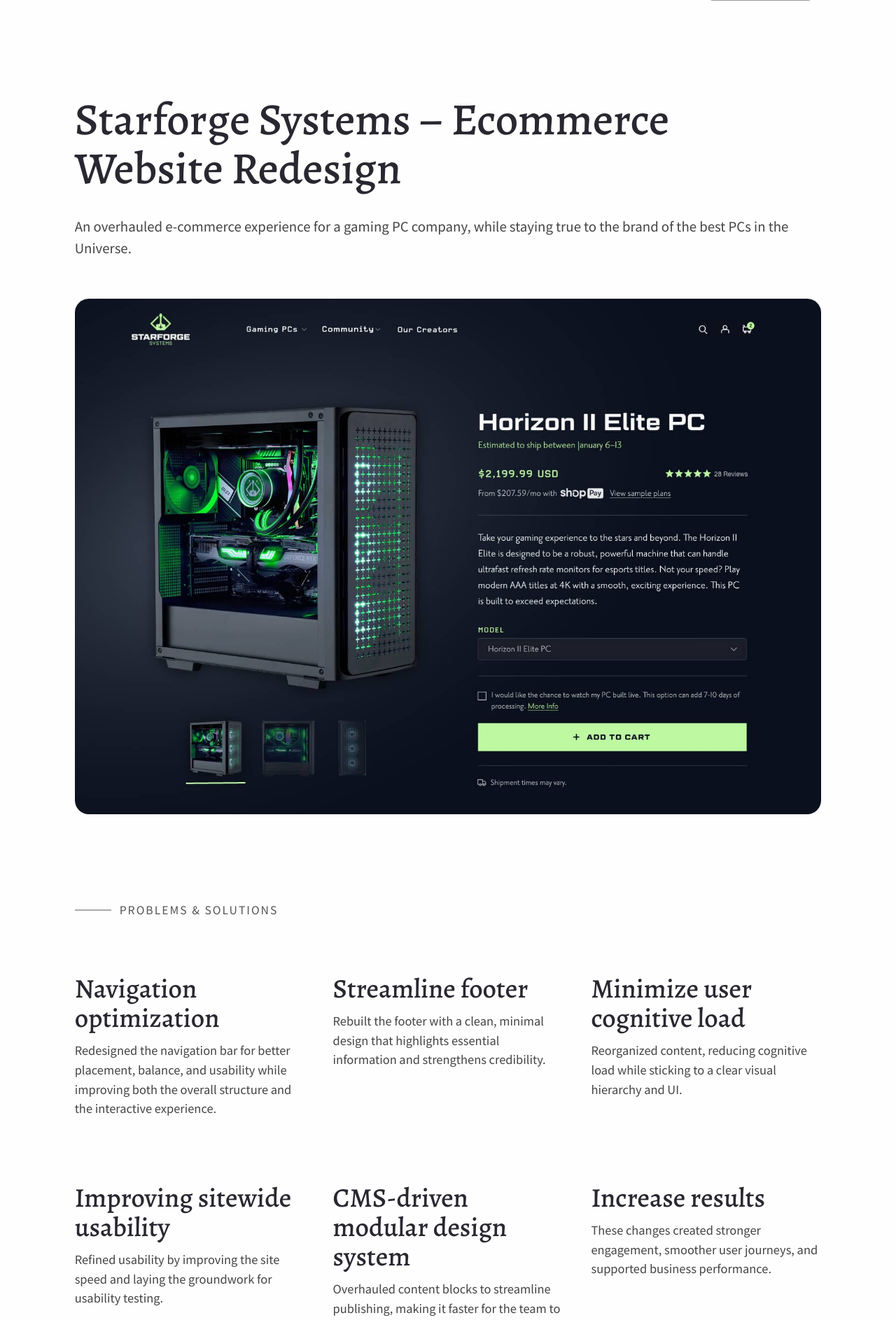
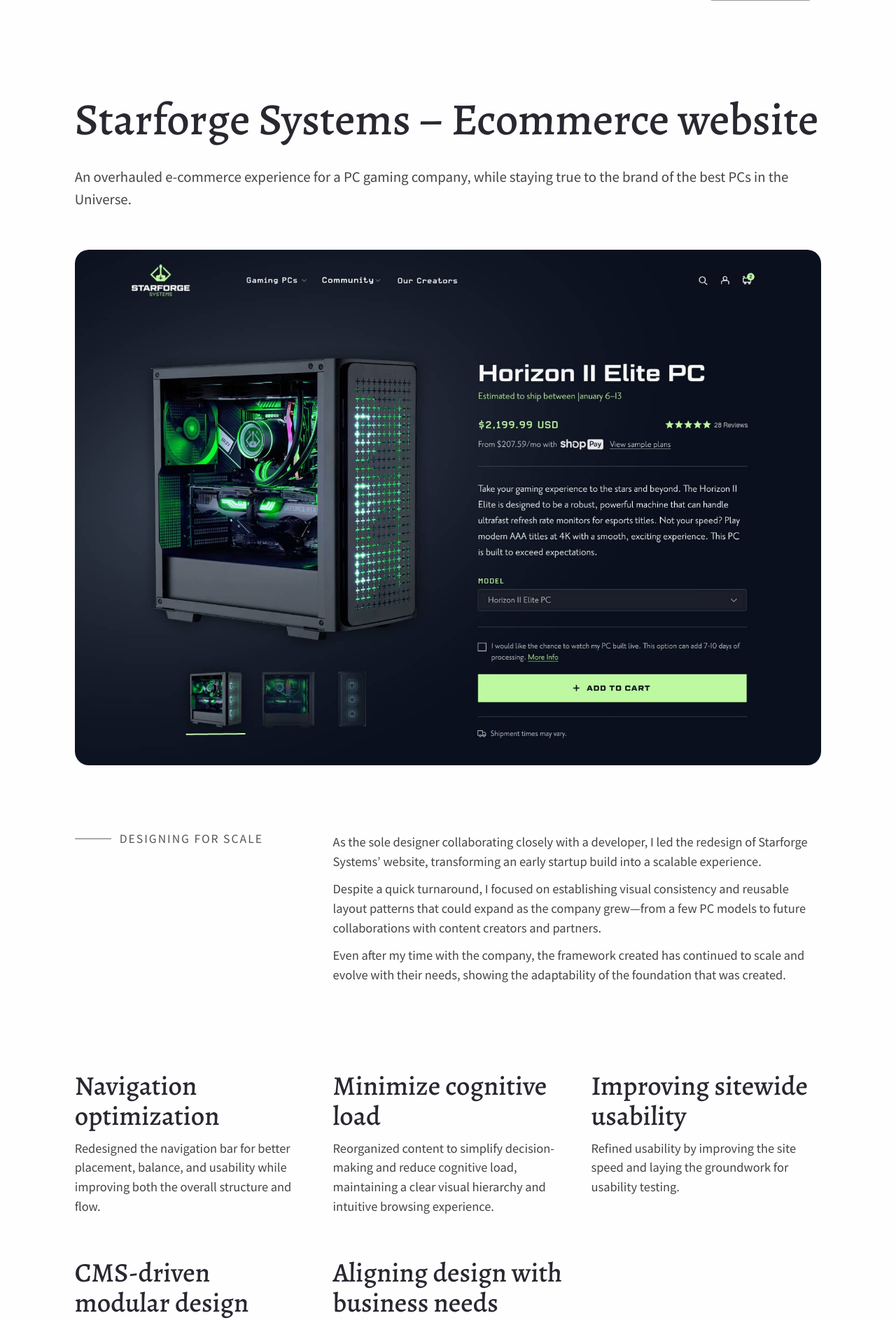
Before and after one commit to tpacket/tpacket.github.io, a PHP site: page /work/starforge.html in a window 1280 px wide. Shown: the part 66-1953 px from the top of the page at 70% size. Run offline with PHP 8.4, Linux system fonts and the light colour scheme.

Commit message:
Starforge page update

```diff
--- a/page.css
+++ b/page.css
@@ -68,6 +68,8 @@ ol {
   margin-bottom: 1.5em;
   color: #444;
 }
+
+.mt-0 { margin-top:0 !important; }
 
 /* ----------------------------------------------------
    Headings
@@ -247,6 +249,7 @@ img {
    Sections & Columns
 ---------------------------------------------------- */
 .section-process,
+.section.overview,
 .section.col-3,
 .section.col-2 {
   margin: 4rem 0 0;
@@ -262,6 +265,7 @@ img {
 }
 
 .section-process div,
+.section.col-3 div,
 .section.col-3 div,
 .section.col-2 div,
 .section-project_img {
@@ -647,7 +651,8 @@ footer {
   }
 
   .section-process,
-  .section.col-3 {
+  .section.col-3,
+  .section.overview,{
     display: grid;
     grid-template-columns: repeat(4, 1fr);
     column-gap: var(--grid-gap);
@@ -657,17 +662,18 @@ footer {
   .section.col-3 .section-header { grid-column: 1 / 5; }
 
   .section-process div,
-  .section.col-3 div { grid-column: span 2; }
+  .section.col-3 div,
+  .section.overview div,{ grid-column: span 2; }
 
   .section.col-2 {
     display: grid;
-    grid-template-columns: repeat(10, 1fr);
+    grid-template-columns: repeat(12, 1fr);
     column-gap: var(--grid-gap);
   }
 
   .section.col-2 .section-header { grid-column: 1 / 11; }
 
-  .section.col-2 div { grid-column: span 5; }
+  .section.col-2 div { grid-column: span 6; }
 
   .section-about {
     display: grid;
@@ -684,18 +690,19 @@ footer {
     grid-column: 1 / 11;
     margin-top: 0;
     display: grid;
-    grid-template-columns: repeat(10, 1fr);
+    grid-template-columns: repeat(12, 1fr);
     grid-gap: var(--grid-gap);
   }
 
-  .section-work .project { grid-column: auto / span 5; margin: 0 0 3rem; }
+  .section-work .project { grid-column: auto / span 6; margin: 0 0 3rem; }
 
   .section-project_img { margin: 2rem 0 0; }
 
   .section-process div,
+  .section.overview div,
   .section.col-3 div,
   .section.col-2 div,
-  .section-project_img { margin-bottom: 4rem; }
+  .section-project_img { margin-bottom: 2rem; }
 
   .copyright { grid-column: 1 / 6; text-align: left; }
 
@@ -712,6 +719,7 @@ footer {
   .swiper-nav { grid-column: 2 / 12; }
 
   .section-process,
+  .section.overview,
   .section.col-3 {
     display: grid;
     grid-template-columns: repeat(12, 1fr);
@@ -722,7 +730,10 @@ footer {
   .section.col-3 .section-header { grid-column: 1 / 12; }
 
   .section-process div,
-  .section.col-3 div { grid-column: span 4; }
+  .section.overview div,
+  .section.col-3 div,
+  .col-3 div { grid-column: span 4; }
+    .span-2 { grid-column: span 8 !important; }
 
   .section-project_img { margin: 4  rem 0 3rem; }
 
@@ -735,7 +746,6 @@ footer {
     column-gap: 1rem;
   }
 
-  .col-3 div { grid-column: span 4; }
   .col-3 .section-header { grid-column: 1 / 11; }
 }
 
@@ -748,6 +758,7 @@ footer {
   .swiper-nav,
   .navigation-items,
   .swiper-nav { grid-column: 2 / 12; }
+   .span-2 { grid-column: span 8 !important; }
 }
 
 /* 2000px ---------------------------------------------------- */
--- a/work/starforge.html
+++ b/work/starforge.html
@@ -48,41 +48,37 @@
 
       <div class="section section-project_about">
         <div class="about-intro">
-        <h1>Starforge Systems – Ecommerce Website Redesign</h1>
-        <p class="lede">An overhauled e-commerce experience for a gaming PC company, while staying true to the brand of the best PCs in the Universe.</p>
+        <h1>Starforge Systems – Ecommerce website</h1>
+        <p class="lede">An overhauled e-commerce experience for a PC gaming company, while staying true to the brand of the best PCs in the Universe.</p>
             </div>
       </div>
 
-      <!--  <div class="section col-3">
 
-        <div><p><strong>Role</strong>
-        Lead UX/UI Designer</p></div>
-
-        <div><p><strong>Deliverables</strong>
-        <a href="https://starforgesystems.com/" target="blank_">starforgesystems.com</a></p></div>
-
-        </div>-->
 
     <div class="section section-project_img">
         <img src="../images/starforge-01.jpg" alt="A screenshot of a dark product page featuring a glowing green gaming PC.">
     </div>
 
-    <div class="section section-process">
-        <h2 class="section-header"><span>Problems &amp; Solutions</span></h2>
+    <div class="section overview">
+         <div> <h2 class="section-header"><span>Designing for scale</span></h2>  </div>
 
+        <div class="span-2"><p class="mt-0">As the sole designer collaborating closely with a developer, I led the redesign of Starforge Systems’ website, transforming an early startup build into a scalable experience.</p>
+
+<p>Despite a quick turnaround, I focused on establishing visual consistency and reusable layout patterns that could expand as the company grew—from a few PC models to future collaborations with content creators and partners.</p>
+
+<p>Even after my time with the company, the framework created has continued to scale and evolve with their needs, showing the adaptability of the foundation that was created.</p>
+        </div>
+        </div>
+
+ <div class="section section-process">
     <div>
         <h2>Navigation optimization</h2>
-        <p>Redesigned the navigation bar for better placement, balance, and usability while improving both the overall structure and the interactive experience.</p>
-    </div>
-
-    <div>
-        <h2>Streamline footer</h2>
-        <p>Rebuilt the footer with a clean, minimal design that highlights essential information and strengthens credibility.</p>
+        <p>Redesigned the navigation bar for better placement, balance, and usability while improving both the overall structure and flow.</p>
     </div>
 
      <div>
-        <h2>Minimize user cognitive load</h2>
-        <p>Reorganized content, reducing cognitive load while sticking to a clear visual hierarchy and UI.</p>
+        <h2>Minimize cognitive load</h2>
+        <p>Reorganized content to simplify decision-making and reduce cognitive load, maintaining a clear visual hierarchy and intuitive browsing experience.</p>
      </div>
 
      <div>
@@ -92,12 +88,12 @@
 
     <div>
         <h2>CMS-driven modular design system</h2>
-        <p>Overhauled content blocks to streamline publishing, making it faster for the team to create pages while keeping design consistent.</p>
+        <p>Built a modular library of reusable CMS content blocks, streamlining page creation and ensuring design consistency across the site.</p>
     </div>
 
-    <div>
-        <h2>Increase results</h2>
-        <p>These changes created stronger engagement, smoother user journeys, and supported business performance.</p>
+         <div>
+        <h2>Aligning design with business needs</h2>
+        <p>Created a smoother, more intuitive user journey that connected better with business goals and made updates easier for internal teams to manage.</p>
     </div>
 
        </div>
@@ -113,14 +109,17 @@
 
 
 
-        <div class="section col-2">
+        <div class="section col-3">
         <h2 class="section-header"><span>Thoughts &amp; Key Takeaways</span></h2>
 
-        <div><h2>Be the developer’s friend</h2>
-            <p>My experience with developers is that they often aren't designers or they'll not as comfortable making design decisions. To help, I made my designs as clear as possible, including specific values and explanations while my background in front-end design also came in handy. I was more than happy to build out ideas myself, which took the guesswork out of development.</p></div>
+        <div><h2>Designing with empathy for developers</h2>
+            <p>Working alongside a single developer taught me the importance of designing with implementation in mind. By explaining rationale and understanding constraints, I built trust and sped up handoffs. That collaboration helped  the final product stay true to the design while being efficient.</p></div>
 
-        <div><h2>The design team of one</h2>
-            <p>I served as the sole designer, working closely with a single developer. It was a big challenge that required compromise. For example, in an early-stage organization, the classic design-thinking process was tough to implement, but I did my best to make it work. The reality, and beauty, was that I had to stay flexible and trust my instincts.</p></div>
+        <div><h2>Flexibility over formality</h2>
+            <p>As the only designer on a fast-paced startup team, I couldn’t rely on a full design-thinking process. Instead, I learned to prioritize what mattered most: clarity, consistency, and momentum. Sometimes moving fast meant trusting instincts and focusing on what provided the most value for the user and the team in the moment.</p></div>
+
+            <div><h2>Building for what’s next</h2>
+            <p>Even without a formal design system, I approached every component with scalability in mind. The modular CMS structure allowed future designers and developers to expand easily which is something I’m proud to see has continued to evolve after my time there.</p></div>
 
         </div>
 
```
